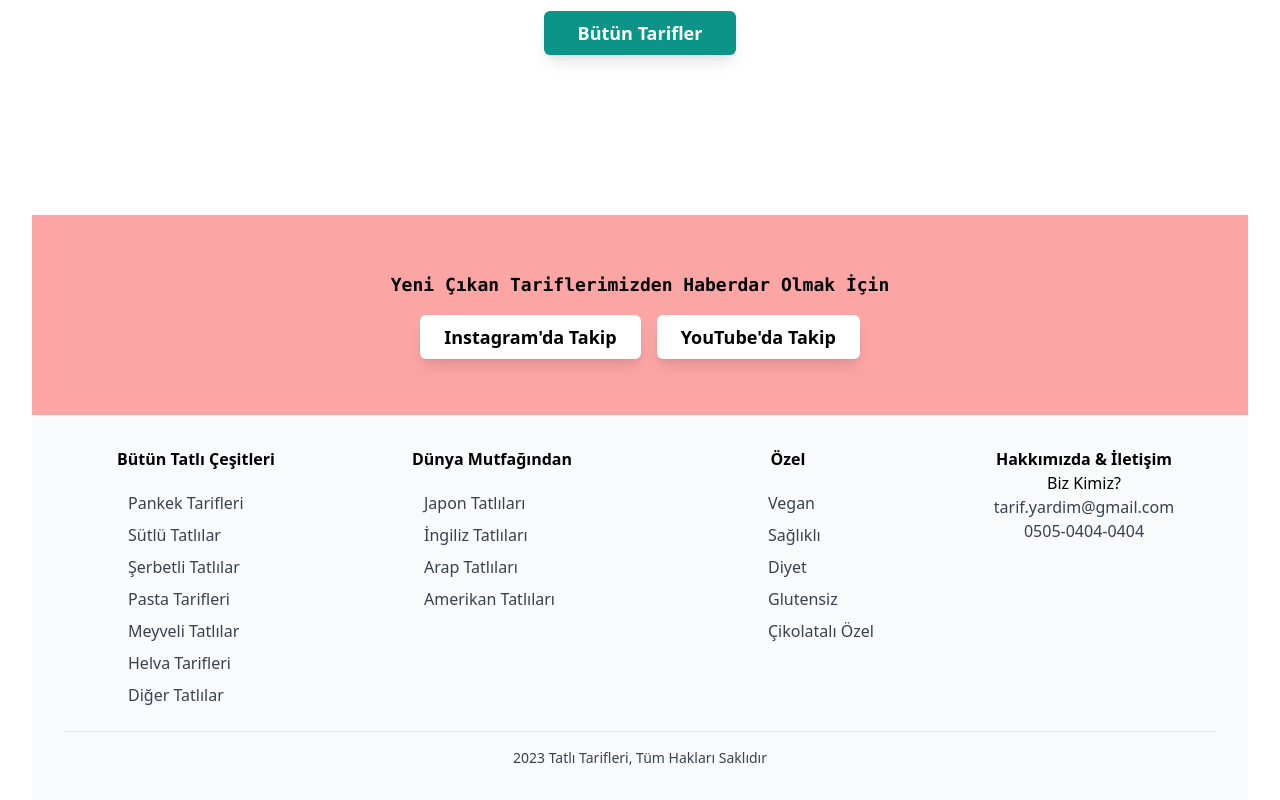
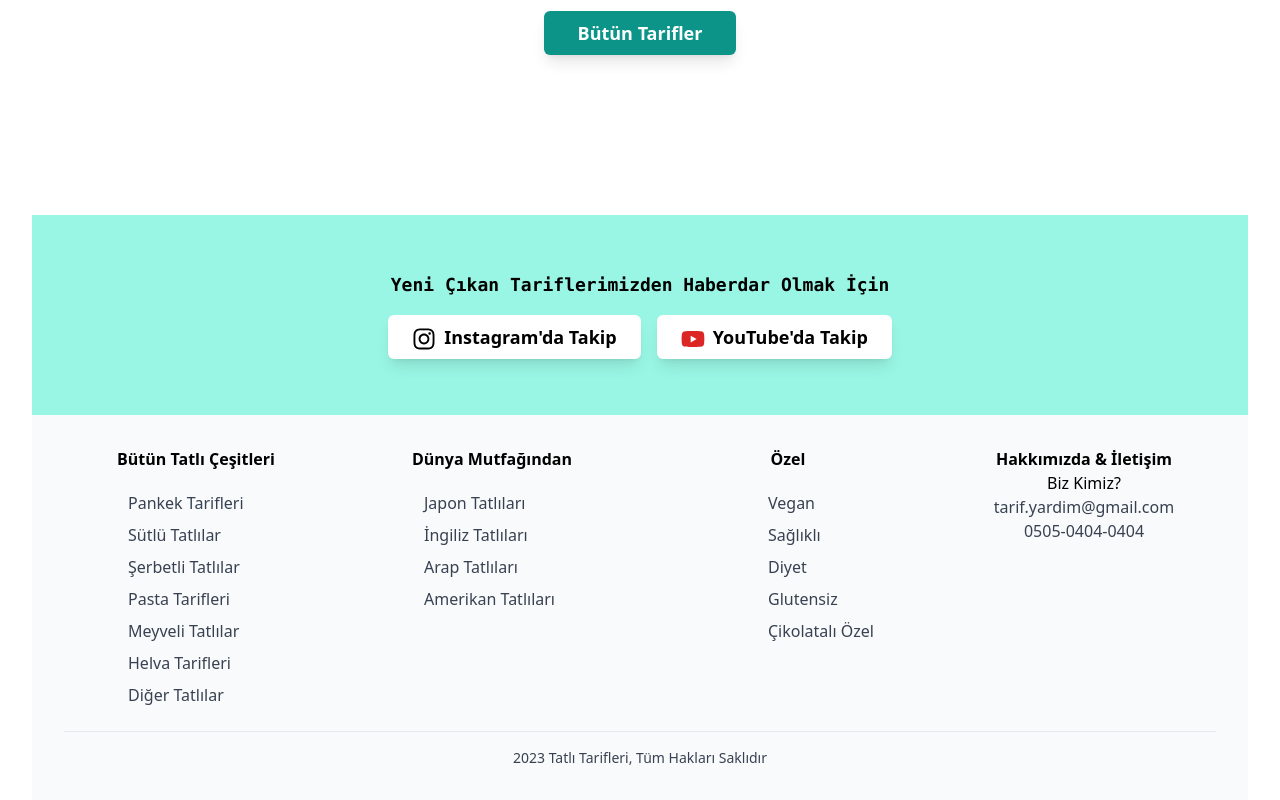
Before and after one commit to edenWerke/food-recipe, a React (Vite) app: page / in a window 1280 px wide. Shown: the part 3784-4584 px from the top of the page. Built offline with nearby package versions, Linux system fonts and the light colour scheme.

Commit message:
add icon

```diff
--- a/src/components/organisms/MainContent.jsx
+++ b/src/components/organisms/MainContent.jsx
@@ -536,7 +536,7 @@ const MainContent = () => {
                 />
               </div>
 </main>
-<div className="bg-red-300 p-14 mt-40 w-fu">
+<div className="bg-teal-200 p-14 mt-40 w-fu">
   <div className="container mx-auto text-center">
     <p className="mb-4 font-semibold font-mono text-lg">
       Yeni Çıkan Tariflerimizden Haberdar Olmak İçin
@@ -544,12 +544,26 @@ const MainContent = () => {
     <div className="flex justify-center gap-4">
 
       <Button
-        label="Instagram'da Takip"
+
+         label={
+          <>
+            <FaInstagram
+         className="text-2xl  inline-block mr-2"
+
+       />
+            Instagram'da Takip
+          </>
+        }
         onClick={() => window.open('https://instagram.com', '_blank')}
         className="bg-white text-black rounded-md"
       />
       <Button
-        label="YouTube'da Takip"
+         label={
+          <>
+            <FaYoutube className="text-2xl text-red-600 inline-block mr-2" />
+            YouTube'da Takip
+          </>
+        }
         onClick={() => window.open('https://youtube.com', '_blank')}
         className="bg-white text-black rounded-md"
       />
```
